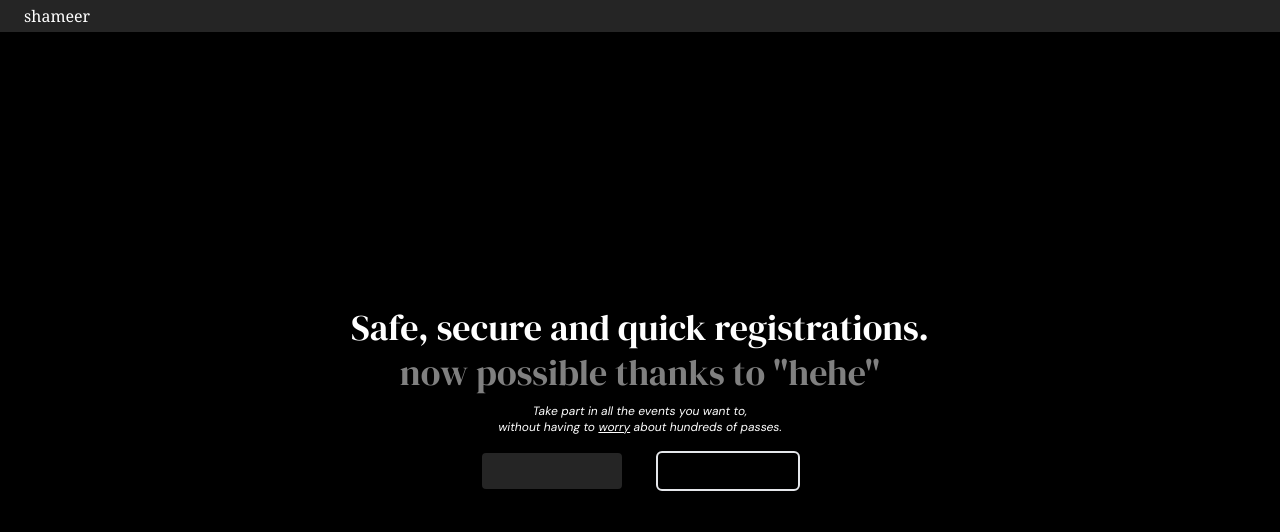
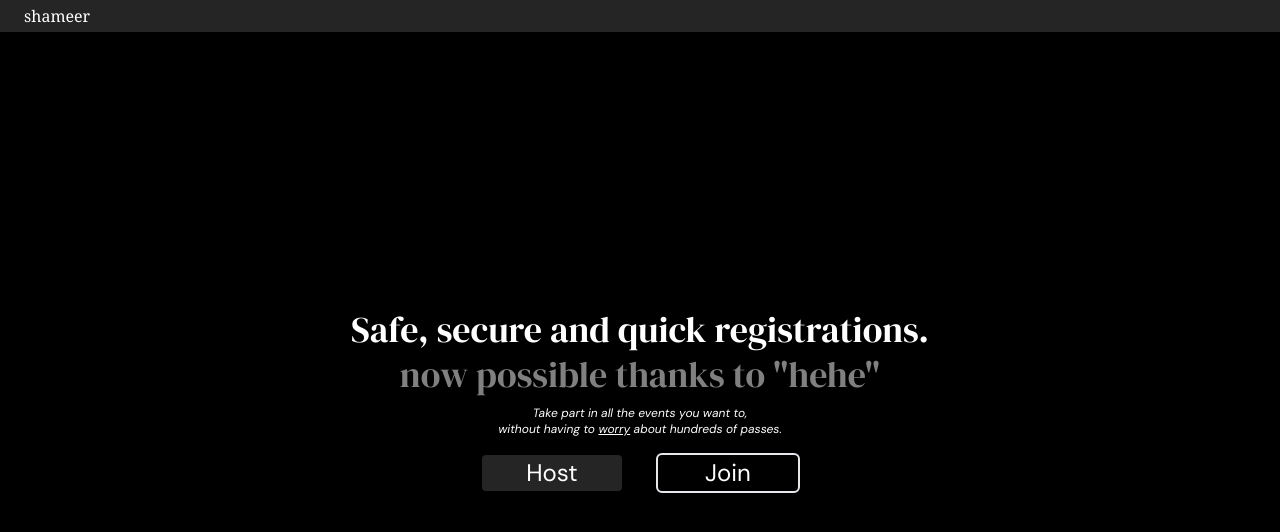
Before and after one commit to Pixelrick420/undecided, a React (Create React App) app in the folder frontend/: page / in a window 1280 px wide. Shown: the top 532 px of the page. Built offline with nearby package versions, Linux system fonts and the light colour scheme.

Commit message:
unique id

```diff
--- a/frontend/src/pages/home.jsx
+++ b/frontend/src/pages/home.jsx
@@ -1,6 +1,14 @@
 import React from "react";
+import { useNavigate } from "react-router-dom";
 
 export const HomePage = () => {
+  const navigate = useNavigate();
+  const handleRegisterClick = () => {
+    navigate("/register");
+  };
+  const handleHostClick = () => {
+    navigate("/host");
+  };
   var name = "hambada thayoli";
   return (
     <div className="flex items-center justify-center h-screen bg-black text-white">
@@ -9,19 +17,22 @@ export const HomePage = () => {
         <p className="text-lg mb-2">What would you like to do?</p>
 
         <div className="grid grid-cols-2">
-          <button className="flex flex-row text-xl justify-between gap-x-[14vh] bg-zinc-900 border-solid border-[1px] border-zinc-800 hover:bg-gray-700 items-center px-3 py-2 text-white text-md font-serif">
+          <button
+            onClick={handleRegisterClick}
+            className="flex flex-row text-xl justify-between gap-x-[14vh] bg-zinc-900 border-solid border-[1px] border-zinc-600 hover:bg-gray-700 items-center px-3 py-2 text-white text-md font-serif"
+          >
             <div>Register</div>
             <div className="text-pink-400 mr-2">•</div>
           </button>
-          <button className="flex flex-row text-xl justify-between gap-x-[14vh] bg-zinc-900 border-solid border-[1px] border-zinc-800 hover:bg-gray-700 items-center px-3 py-2 text-white text-md font-serif">
-            <div>Host</div>
+          <button className="flex flex-row text-xl justify-between gap-x-[14vh] bg-zinc-900 border-solid border-[1px] border-zinc-600 hover:bg-gray-700 items-center px-3 py-2 text-white text-md font-serif">
+            <div onClick={handleHostClick}>Host</div>
             <div className="text-yellow-400 mr-2">•</div>
           </button>
-          <button className="flex flex-row text-xl justify-between gap-x-[14vh] bg-zinc-900 border-solid border-[1px] border-zinc-800 hover:bg-gray-700 items-center px-3 py-2 text-white text-md font-serif">
+          <button className="flex flex-row text-xl justify-between gap-x-[14vh] bg-zinc-900 border-solid border-[1px] border-zinc-600 hover:bg-gray-700 items-center px-3 py-2 text-white text-md font-serif">
             <div>Check</div>
             <div className="text-purple-400 mr-2">•</div>
           </button>
-          <button className="flex flex-row text-xl justify-between gap-x-[14vh] bg-zinc-900 border-solid border-[1px] border-zinc-800 hover:bg-gray-700 items-center px-3 py-2 text-white text-md font-serif">
+          <button className="flex flex-row text-xl justify-between gap-x-[14vh] bg-zinc-900 border-solid border-[1px] border-zinc-600 hover:bg-gray-700 items-center px-3 py-2 text-white text-md font-serif">
             <div>View</div>
             <div className="text-orange-400 mr-2">•</div>
           </button>
--- a/frontend/src/pages/host.jsx
+++ b/frontend/src/pages/host.jsx
@@ -142,9 +142,20 @@ const RegistrationForm = ({ setElements, elements, setCurrentQuestion }) => {
   );
 };
 
+const generateUniqueID = () => {
+  const characters = "ABCDEFGHIJKLMNOPQRSTUVWXYZ0123456789";
+  let result = "";
+  for (let i = 0; i < 5; i++) {
+    result += characters.charAt(Math.floor(Math.random() * characters.length));
+  }
+  return `${result}`;
+};
+
+var uniqueid = generateUniqueID();
+
 export const HostPage = () => {
   var errorraised = false; // set this to true if any error like password does not match etc
-  const EVENTID = "HEHEHEHEHHE";
+  const EVENTID = { uniqueid };
   const questions = [
     "What's your event called?",
     "Set up your registration form",
--- a/frontend/src/pages/welcomePage.jsx
+++ b/frontend/src/pages/welcomePage.jsx
@@ -1,11 +1,16 @@
+import React from "react";
+import { useNavigate } from "react-router-dom";
+
 export const WelcomePage = () => {
+  const navigate = useNavigate();
   const customGray = "#252525";
 
   return (
     <div className="flex flex-col justify-center items-center h-screen text-center bg-black text-white">
       <div
         style={{ backgroundColor: customGray }}
-        className="w-full h-8 absolute top-0 p-1">
+        className="w-full h-8 absolute top-0 p-1"
+      >
         <p className="text-left ml-5 text-base font-serif">shameer</p>
       </div>
       <h1 className="text-4xl leading-tight mb-0">
@@ -23,9 +28,22 @@ export const WelcomePage = () => {
       </p>
       <div className="mt-4">
         <button
+          onClick={() => {
+            navigate("host");
+          }}
           style={{ backgroundColor: customGray }}
-          className="mx-4 text-2xl h-10 w-36 border-2 border-black rounded-md"></button>
-        <button className="mx-4 text-2xl h-10 w-36 bg-black border-2 border-custom-gray rounded-md"></button>
+          className="mx-4 text-2xl h-10 w-36 border-2 border-black rounded-md"
+        >
+          Host
+        </button>
+        <button
+          onClick={() => {
+            navigate("/register");
+          }}
+          className="mx-4 text-2xl h-10 w-36 bg-black border-2 border-custom-gray rounded-md"
+        >
+          Join
+        </button>
       </div>
     </div>
   );
```
